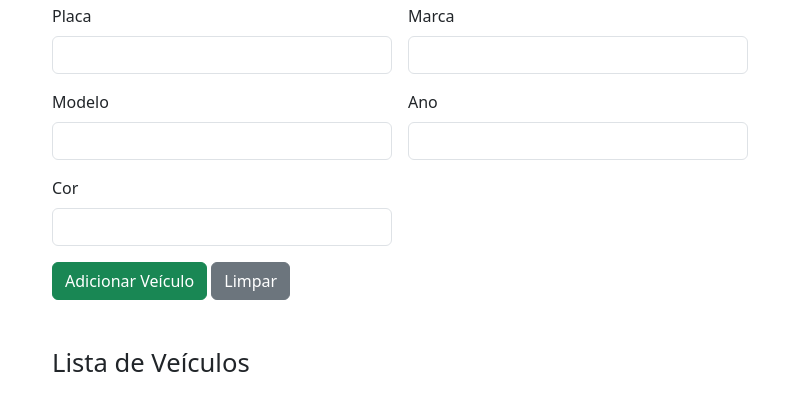
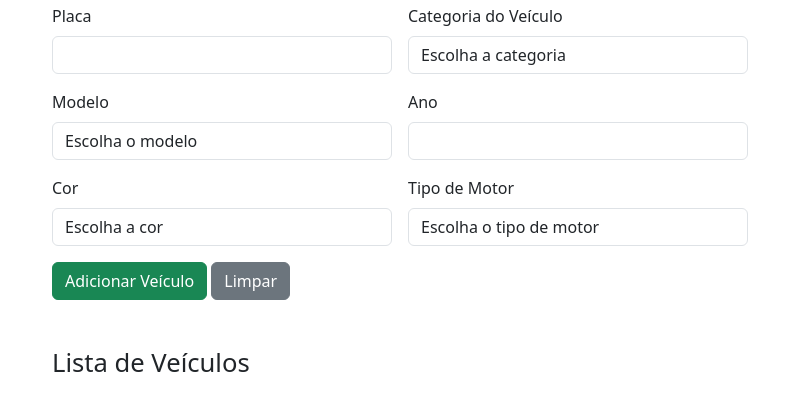
Before and after one commit to lucashenriquepereirasilva/oficina-mecanica, an Electron app: page src/views/veiculos.html in a window 800 px wide. Shown: the part 86-496 px from the top of the page. Drawn offline with nearby package versions, Linux system fonts and the light colour scheme; files that its build step writes are made by us from their sources.

Commit message:
mecanica

```diff
--- a/src/views/veiculos.html
+++ b/src/views/veiculos.html
@@ -16,12 +16,56 @@
                 <input type="text" class="form-control" id="inputPlateVehicle" required maxlength="7">
             </div>
             <div class="col-md-6">
-                <label for="inputBrandVehicle" class="form-label">Marca</label>
-                <input type="text" class="form-control" id="inputBrandVehicle" required>
+                <label for="inputCategoryVehicle" class="form-label">Categoria do Veículo</label>
+                <select class="form-control" id="inputCategoryVehicle" required>
+                    <option value="" disabled selected>Escolha a categoria</option>
+                    <option value="Carro">Carro</option>
+                    <option value="Motocicleta">Motocicleta</option>
+                    <option value="Caminhão">Caminhão</option>
+                    <option value="Caminhonete">Caminhonete</option>
+                    <option value="Ônibus">Ônibus</option>
+                    <option value="Van">Van</option>
+                    <option value="Micro-ônibus">Micro-ônibus</option>
+                    <option value="Furgão">Furgão</option>
+                    <option value="SUV">SUV</option>
+                    <option value="Pick-up">Pick-up</option>
+                </select>
             </div>
             <div class="col-md-6">
                 <label for="inputModelVehicle" class="form-label">Modelo</label>
-                <input type="text" class="form-control" id="inputModelVehicle" required>
+                <select class="form-control" id="inputModelVehicle" required>
+                    <option value="" disabled selected>Escolha o modelo</option>
+                    <option value="Fusca">Fusca</option>
+                    <option value="Civic">Civic</option>
+                    <option value="Corolla">Corolla</option>
+                    <option value="Golf">Golf</option>
+                    <option value="Onix">Onix</option>
+                    <option value="Palio">Palio</option>
+                    <option value="Argo">Argo</option>
+                    <option value="Kwid">Kwid</option>
+                    <option value="HB20">HB20</option>
+                    <option value="Toro">Toro</option>
+                    <option value="Ranger">Ranger</option>
+                    <option value="Hilux">Hilux</option>
+                    <option value="Ka">Ka</option>
+                    <option value="Tucson">Tucson</option>
+                    <option value="X6">X6</option>
+                    <option value="A3">A3</option>
+                    <option value="i30">i30</option>
+                    <option value="Fit">Fit</option>
+                    <option value="Fusion">Fusion</option>
+                    <option value="L200">L200</option>
+                    <option value="Duster">Duster</option>
+                    <option value="Focus">Focus</option>
+                    <option value="Edge">Edge</option>
+                    <option value="S10">S10</option>
+                    <option value="Maverick">Maverick</option>
+                    <option value="C5">C5</option>
+                    <option value="Compass">Compass</option>
+                    <option value="V20">V20</option>
+                    <option value="T-Cross">T-Cross</option>
+                    <option value="Jetta">Jetta</option>
+                </select>
             </div>
             <div class="col-md-6">
                 <label for="inputYearVehicle" class="form-label">Ano</label>
@@ -29,7 +73,47 @@
             </div>
             <div class="col-md-6">
                 <label for="inputColorVehicle" class="form-label">Cor</label>
-                <input type="text" class="form-control" id="inputColorVehicle" required>
+                <select class="form-control" id="inputColorVehicle" required>
+                    <option value="" disabled selected>Escolha a cor</option>
+                    <option value="Preto">Preto</option>
+                    <option value="Branco">Branco</option>
+                    <option value="Prata">Prata</option>
+                    <option value="Cinza">Cinza</option>
+                    <option value="Azul">Azul</option>
+                    <option value="Vermelho">Vermelho</option>
+                    <option value="Verde">Verde</option>
+                    <option value="Amarelo">Amarelo</option>
+                    <option value="Laranja">Laranja</option>
+                    <option value="Bege">Bege</option>
+                    <option value="Rosa">Rosa</option>
+                    <option value="Marrom">Marrom</option>
+                    <option value="Dourado">Dourado</option>
+                    <option value="Prata">Prata</option>
+                    <option value="Azul Claro">Azul Claro</option>
+                    <option value="Azul Escuro">Azul Escuro</option>
+                    <option value="Verde Claro">Verde Claro</option>
+                    <option value="Verde Escuro">Verde Escuro</option>
+                    <option value="Branco Perolizado">Branco Perolizado</option>
+                    <option value="Preto Fosco">Preto Fosco</option>
+                    <option value="Prata Fosco">Prata Fosco</option>
+                    <option value="Cinza Claro">Cinza Claro</option>
+                    <option value="Cinza Escuro">Cinza Escuro</option>
+                    <option value="Vermelho Claro">Vermelho Claro</option>
+                    <option value="Vermelho Escuro">Vermelho Escuro</option>
+                    <option value="Amarelo Claro">Amarelo Claro</option>
+                    <option value="Amarelo Escuro">Amarelo Escuro</option>
+                </select>
+            </div>
+            <div class="col-md-6">
+                <label for="inputEngineType" class="form-label">Tipo de Motor</label>
+                <select class="form-control" id="inputEngineType" required>
+                    <option value="" disabled selected>Escolha o tipo de motor</option>
+                    <option value="Gasolina">Gasolina</option>
+                    <option value="Álcool">Álcool</option>
+                    <option value="Diesel">Diesel</option>
+                    <option value="Elétrico">Elétrico</option>
+                    <option value="Híbrido">Híbrido</option>
+                </select>
             </div>
             <div class="mt-3">
                 <button type="submit" class="btn btn-success">Adicionar Veículo</button>
@@ -44,12 +128,13 @@
         document.getElementById('frmVehicle').addEventListener('submit', function(event) {
             event.preventDefault();
             const plate = document.getElementById('inputPlateVehicle').value;
-            const brand = document.getElementById('inputBrandVehicle').value;
+            const category = document.getElementById('inputCategoryVehicle').value;
             const model = document.getElementById('inputModelVehicle').value;
             const year = document.getElementById('inputYearVehicle').value;
             const color = document.getElementById('inputColorVehicle').value;
+            const engineType = document.getElementById('inputEngineType').value;
 
-            const vehicle = { plate, brand, model, year, color };
+            const vehicle = { plate, category, model, year, color, engineType };
             let vehicles = JSON.parse(localStorage.getItem('vehicles')) || [];
             vehicles.push(vehicle);
             localStorage.setItem('vehicles', JSON.stringify(vehicles));
@@ -63,7 +148,7 @@
             vehicles.forEach((vehicle, index) => {
                 const li = document.createElement('li');
                 li.className = 'list-group-item d-flex justify-content-between align-items-center';
-                li.innerHTML = `${vehicle.plate} - ${vehicle.brand} ${vehicle.model} (${vehicle.year}) - ${vehicle.color}
+                li.innerHTML = `${vehicle.plate} - ${vehicle.category} ${vehicle.model} (${vehicle.year}) - ${vehicle.color} - ${vehicle.engineType}
                     <button class="btn btn-danger btn-sm" onclick="deleteVehicle(${index})">Excluir</button>`;
                 list.appendChild(li);
             });
```
